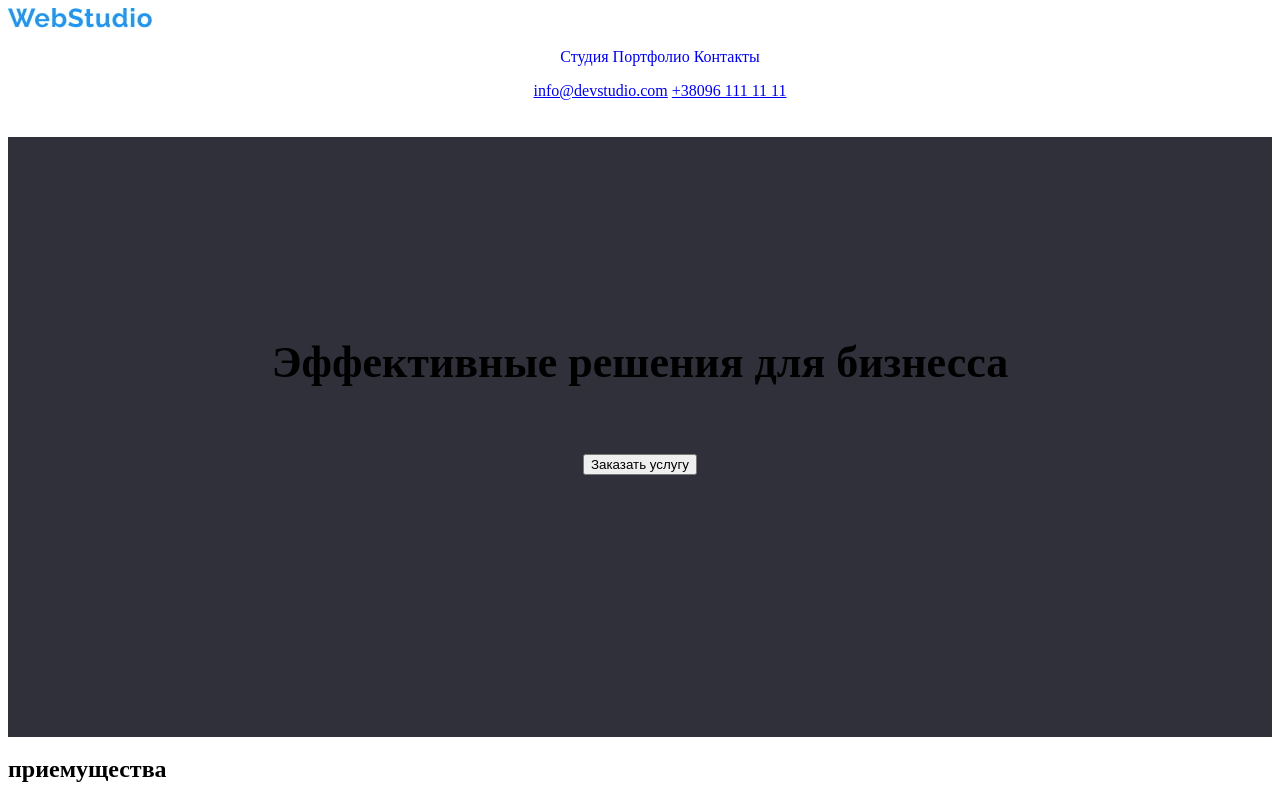
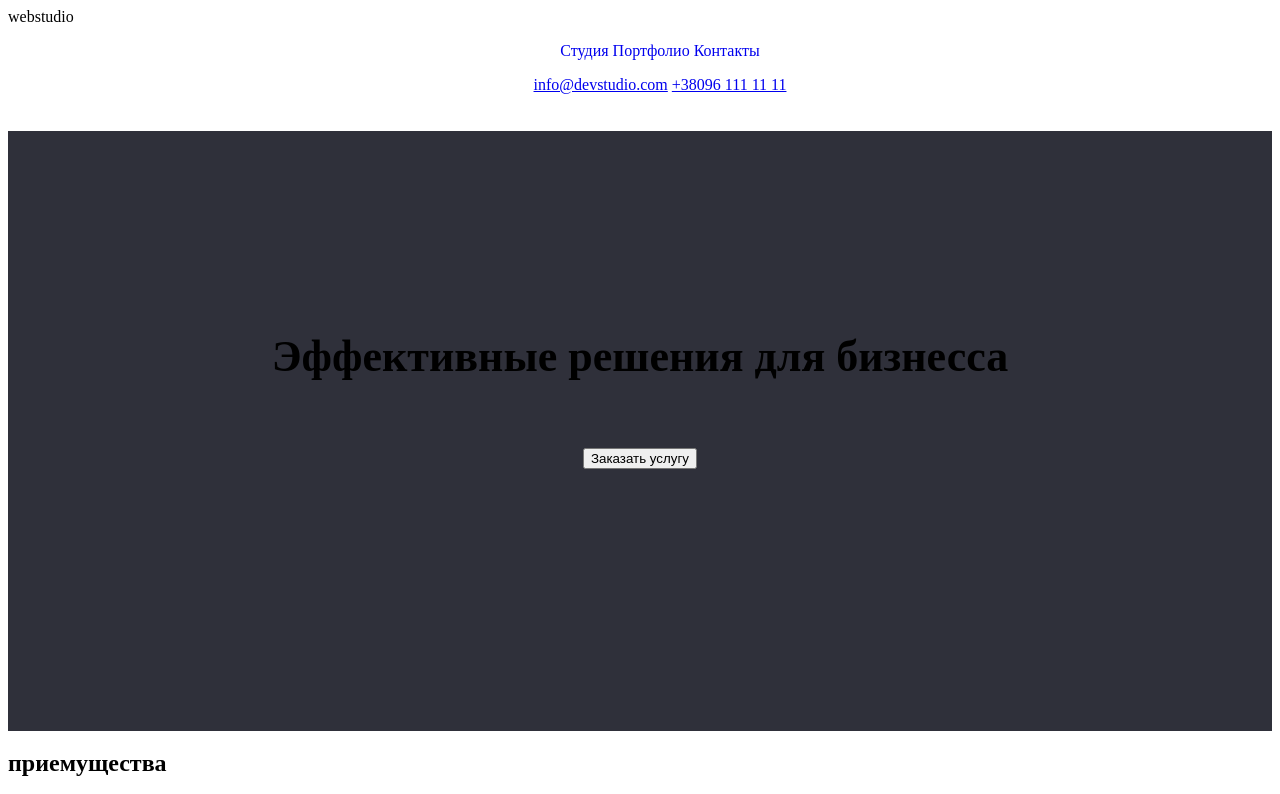
Before and after one commit to Kseniya2905/goit-markup-hw-01, a plain HTML site: page index.html in a window 1280 px wide. Shown: the top 794 px of the page. Drawn offline with Linux system fonts and the light colour scheme.

Commit message:
изменила ссылку картинку на текст

```diff
--- a/index.html
+++ b/index.html
@@ -10,7 +10,7 @@
 <body>
     <header>
         <nav>
-      <a href="#"> <img src="./img/webstudio.jpg" alt=""/></a>
+      <a>webstudio</a>
       <ul>
         <li class="list-item">
             <a class="navlink" href="#">Студия</a>
```
